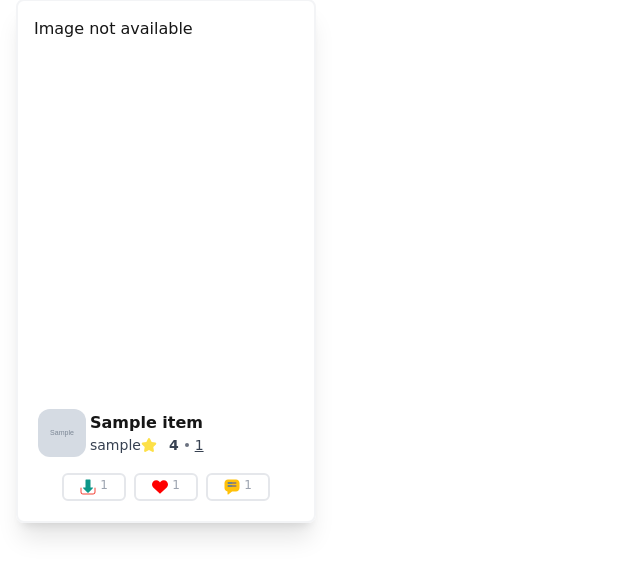
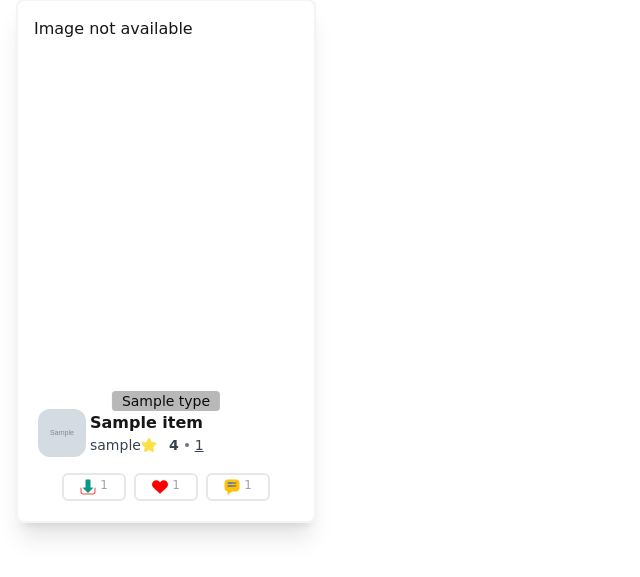
Before and after one commit to rjachuthan/PhotoExplorer, a Flask app: template templates/civitmodels.html in a window 1280 px wide. Shown: the part 85-662 px from the top of the page, without its empty margins (0-640 px from the left). Run offline with Flask 3, Linux system fonts and the light colour scheme; the template is opened without the code that fills it: most values are stand-ins (such as "Sample title", 1, 10 or a date in 2020); grey boxes marked "Sample" are stand-in pictures; style sheets or scripts are compiled from the project's sources; some libraries are stand-ins or nearby versions.

Commit message:
Added Model type

```diff
--- a/templates/civitmodels.html
+++ b/templates/civitmodels.html
@@ -8,6 +8,7 @@
     {{ cards.model_box(
         name=item["name"],
         creator=item["creator"],
+        type=item["type"],
         stats=item["stats"],
         image=item["modelVersions"][0]["images"][0]["url"]
     ) }}
--- a/templates/components/cards.html
+++ b/templates/components/cards.html
@@ -27,12 +27,15 @@
   </div>
 {%- endmacro %}
 
-{% macro model_box(name, creator, stats, image) -%}
+{% macro model_box(name, creator, stats, image, type) -%}
 
   <div class="card shadow-xl h-auto w-auto m-2 px-4 py-4 pt-4 pb-2 rounded-lg overflow border-2 border-gray-100 hover:bg-gray-100">
-  <object data="{{ image }}" type="image/jpeg" class="w-full h-96 object-cover rounded-lg">
-    Image not available
-  </object>
+  <div class="indicator w-full">
+    <span class="indicator-item indicator-bottom indicator-center badge badge-primary">{{type}}</span>
+    <object data="{{ image }}" type="image/jpeg" class="w-full h-96 object-cover rounded-lg">
+      Image not available
+    </object>
+  </div>
 
   <div class="flex items-center mt-1">
     <img class="w-12 h-12 rounded-xl m-1" src="{{ creator.image }}">
```
